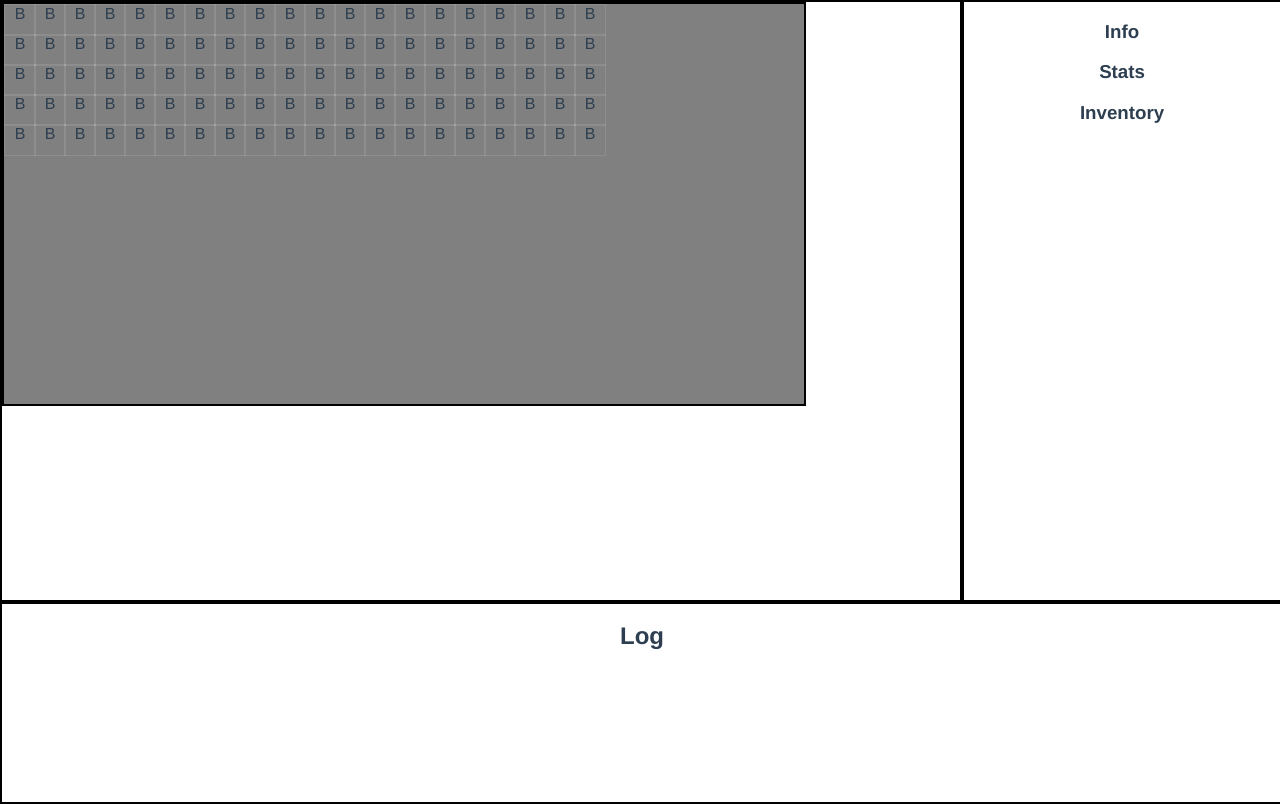
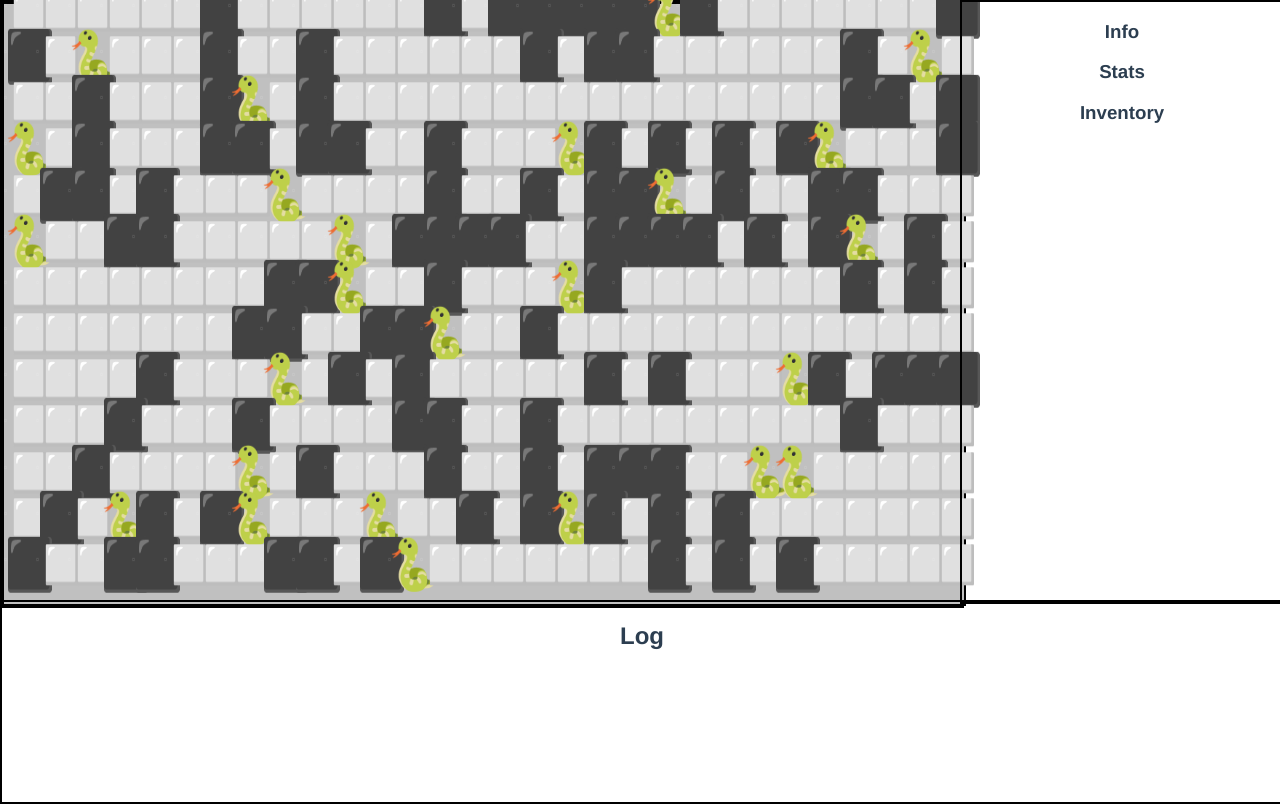
Before and after one commit to Humakt83/vue-rougelite, a Vue app: page / in a window 1280 px wide. Built offline with nearby package versions, Linux system fonts and the light colour scheme.

Commit message:
Scaming tiles

```diff
--- a/src/components/Map.vue
+++ b/src/components/Map.vue
@@ -4,7 +4,7 @@
     :x="tile.type"
     :y="tile.type"
     v-bind:key="index"
-    v-bind:style="{left: tile.x + 'px', top: tile.y + 'px' }">
+    v-bind:style="{left: tile.x + '%', top: tile.y + '%' }">
       {{ tile.type }}
     </span>
   </div>
@@ -22,13 +22,17 @@ const Tile = {
 
 const generateMapData = () => {
   const tiles = [];
-  const columns = 20
-  const tileSize = 30
+  const columns = 30
+  const rows = 13
+  const tileSize = columns
 
-  for (let i = 0; i < 100; i++) {
-    tiles.push({ type: "B",
-                 x: (i % columns) * tileSize,
-                 y: Math.floor(i/columns) * tileSize });
+  const sprites = ["⬛",  "◻️", "◻️", "◻️","⬛",  "◻️", "◻️", "◻️","⬛",  "◻️", "◻️", "◻️","⬛",  "◻️", "◻️", "◻️", "⬛",  "◻️", "🐍"]
+
+  for (let i = 0; i < rows*columns; i++) {
+    tiles.push({ type: sprites[Math.floor(Math.random()*sprites.length)],
+                 x: (i % columns) * (100 / columns),
+                 y: Math.floor(i/columns) * (100 / rows)
+                 });
   }
 
   return { tiles: tiles };
@@ -69,18 +73,25 @@ a {
   color: #42b983;
 }
 .map {
-  background-color: gray;
+  background-color: silver;
   border: solid 2px black;
   position: relative;
-  width: 800px;
-  height: 400px;
+  width: 75vw;
+  height: 75vh;
 }
 .tile {
   border: solid 1px rgba(255, 255, 255, .1);
   position: absolute;
-  width: 30px;
-  height: 30px;
+  width: 1px;
+  height: 1px;
   left: 0px;
   top: 0px;
+  font-size: calc(75vh / 13);
+  transform: scale(calc(2 * (13 / 30)), 1.1);
+  margin: 0;
+  padding: 0;
+  vertical-align: top;
+  line-height: 10px;
+  user-select: none;
 }
 </style>
```
